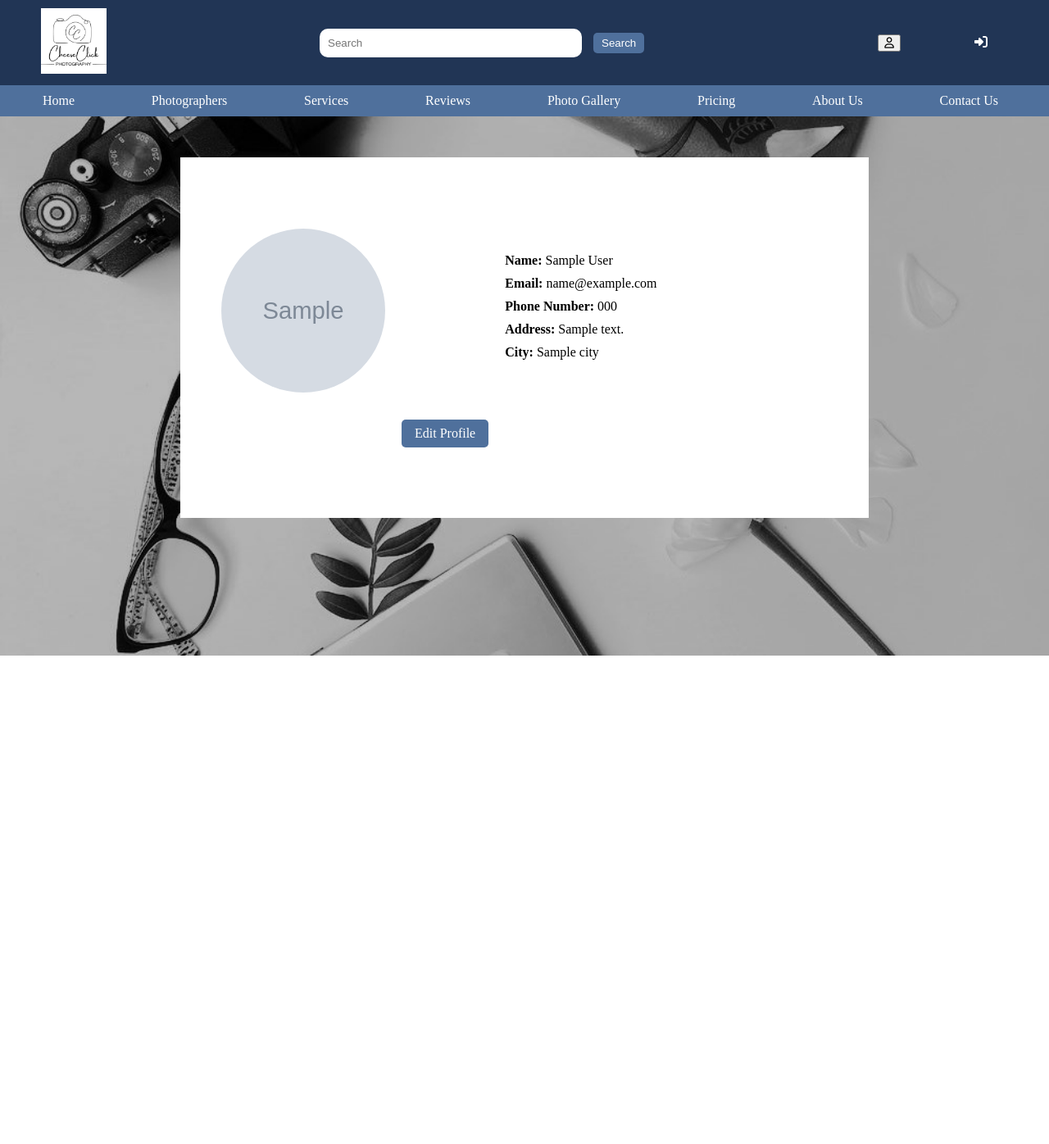
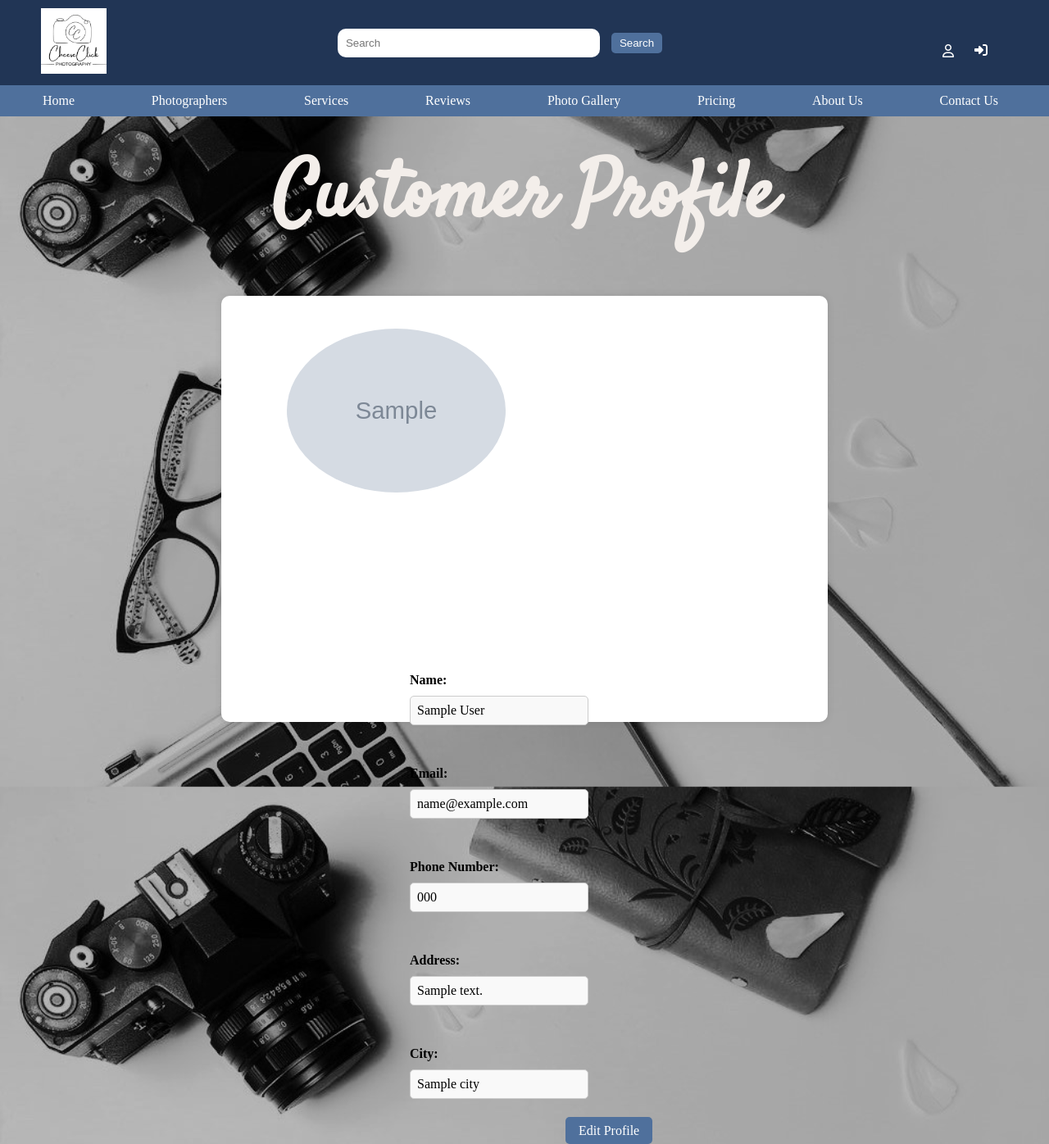
Before and after one commit to janeclarette/photodb, a PHP site: page /profile.php in a window 1280 px wide. Shown: the whole page at 82% size. Before the commit the page ends 800 px from the top, so only its background shows below. Run offline with PHP 8.4, Linux system fonts and the light colour scheme; the visitor is signed in with stand-in values (Sample User, id 1); tables that the repository leaves empty or names only in its code hold one stand-in row (values such as "Sample post"); grey boxes marked "Sample" are stand-in pictures; data that the repository does not hold is empty.

Commit message:
customer profile

```diff
--- a/customer/profile.php
+++ b/customer/profile.php
@@ -1,7 +1,78 @@
+<?php include("../include/config.php");
+//header for general lang ?>
+<!DOCTYPE html>
+
+<html lang="en">
+<head>
+    <meta charset="UTF-8">
+    <meta name="viewport" content="width=device-width, initial-scale=1.0">
+
+    <title>General Page</title>
+    <link rel="preconnect" href="https://fonts.googleapis.com">
+    <link rel="stylesheet" href="../include/style.css">
+    <link rel="preconnect" href="https://fonts.gstatic.com" crossorigin>
+    <link href="https://fonts.googleapis.com/css2?family=Cinzel&family=Satisfy&display=swap" rel="stylesheet">
+    <link rel="stylesheet" href="https://cdnjs.cloudflare.com/ajax/libs/font-awesome/5.15.4/css/all.min.css">
+    <link rel="stylesheet" href="https://cdnjs.cloudflare.com/ajax/libs/font-awesome/6.4.2/css/all.min.css" integrity="sha512-z3gLpd7yknf1YoNbCzqRKc4qyor8gaKU1qmn+CShxbuBusANI9QpRohGBreCFkKxLhei6S9CQXFEbbKuqLg0DA==" crossorigin="anonymous" referrerpolicy="no-referrer">
+</head>
+<body>
+    <!-- Main header with navigation bar -->
+    <header class="navbar">
+        <div class="logo">
+            <!-- Logo (upper left corner) -->
+            <a href="#"><img src="../uploads/C.png" alt="Logo"></a>
+        </div>
+        <div class="search">
+            <!-- Search (center) -->
+            <input type="text" placeholder="Search">
+            <button type="submit">Search</button>
+        </div>
+        <div class="profile"><i class="fa-regular fa-user"></i>
+
+            <div class="logout">
+                <!-- Logout link -->
+                <a href="/photodb/admin/logout.php"><i class="fas fa-sign-in-alt"></i></a>
+            </div>
+        </div>
+    </header>
+    <!-- Secondary navigation bar -->
+    <nav class="sub-navbar">
+        <ul>
+            <!-- Navigation links -->
+            <li><a href="#">Home</a></li>
+            <!-- Dropdown for Photographers -->
+            <li><a href="#">Photographers</a></li>
+            <!-- Dropdown for Services -->
+            <li class="dropdown">
+            <a href="#">Services</a>
+            <div class="dropdown-content">
+                <?php
+                // Fetch service types from the database
+                $serviceTypesSql = "SELECT * FROM servicetypes";
+                $serviceTypesResult = $conn->query($serviceTypesSql);
+                while($serviceTypeRow = $serviceTypesResult->fetch_assoc()) {
+                    echo "<a>{$serviceTypeRow['TypeName']}</a>";
+                }
+                ?>
+            </div>
+            </li>
+            <li><a href="#">Reviews</a></li>
+            <li><a href="#">Photo Gallery</a></li>
+            <li><a href="#">Pricing</a></li>
+            <li><a href="#">About Us</a></li>
+            <li><a href="#">Contact Us</a></li>
+        </ul>
+    </nav>
+
+</body>
+</html>
+
+
+
 <?php
 session_start();
 include("../include/config.php");
-include("../include/header.php");
+//include("../include/header.php");
 
 // Check if the customer is logged in
 if (!isset($_SESSION['CustomerID'])) {
@@ -9,6 +80,7 @@
     header("Location: /lib2/customer/customerdashboard.php");
     exit();
 }
+
 
 // Get the customer ID from the session
 $customerID = $_SESSION['CustomerID'];
@@ -24,6 +96,7 @@
     // Output customer profile
     $row = $result->fetch_assoc();
 ?>
+<h2> Customer Profile </h2>
 <div class="container">
     <div class="profile">
         <div class="profile-image">
@@ -35,7 +108,6 @@
             }
             ?>
         </div>
-        <a href="#" class="edit-profile">Edit Profile</a>
         <div class="profile-details">
             <div class="detail">
                 <span class="label">Name:</span>
@@ -59,9 +131,8 @@
             </div>
         </div>
     </div>
+    <a href="#" class="edit-profile">Edit Profile</a>
 </div>
-
-
 
 <?php
 } else {
@@ -72,6 +143,7 @@
 
 <style>
 h2 {
+    margin-top: 30px;
     text-align: center;
     color: #F3EEEA;
     font-weight: bold;
@@ -84,31 +156,33 @@
     background-size: cover;
     background-attachment: fixed;
     height: 100vh;
-
-}.container {
-    max-width: 800px;
-    margin: 50px auto;
-        background-color: #ffffff;
-        height: 50vh;
+    font-family: serif;
 }
 
-.profile-container {
+.container {
+    max-width: 700px;
+    margin: 50px auto;
+    margin-bottom: 30px;
+    height: 60vh; /* Allow height to adjust based on content */
+    background-color: #ffffff;
+    padding: 20px; /* Add padding for spacing */
+    border-radius: 10px; /* Add some border radius for a rounded look */
+    box-shadow: 0 0 10px rgba(0, 0, 0, 0.1); /* Add a subtle shadow for depth */
+}
+
+.profile {
     display: flex;
-    align-items: center;
-    background-color: #ffffff;
-    border-radius: 20px;
-    box-shadow: 0 0 20px rgba(0, 0, 0, 0.1);
-    overflow: hidden;
+    flex-wrap: wrap; /* Allow flex items to wrap */
+    margin-left: 60px;
+    margin-top: 20px;
 }
 
 .profile-image {
-    flex-shrink: 0;
-    width: 200px;
+    margin-bottom: 200px;
     height: 200px;
     border-radius: 50%;
     overflow: hidden;
     margin-right: 20px;
-    margin-left: 30px;
 }
 
 .profile-image img {
@@ -118,26 +192,43 @@
 }
 
 .profile-details {
-    flex: 1;
-    padding: 20px;
+    flex: 1; /* Take remaining space */
+    display: flex;
+    flex-direction: column;
+    margin-left: 50px;
 }
 
-.detail {
+.profile-details .detail {
+    margin-bottom: 20px;
+    margin-top: 20px;
+    margin-left: 100px;
+    display: block;
+}
+
+.profile-details .label {
+    font-weight: bold;
+    display: block;
     margin-bottom: 10px;
 }
 
-.label {
-    font-weight: bold;
+.profile-details .value {
+    padding: 8px;
+    border: 1px solid #ccc;
+    border-radius: 5px;
+    background-color: #f9f9f9;
+    width: 200px;
+    display: block;
+    margin-bottom: 10px;
 }
 
 .edit-profile {
-    margin-top: 300px;
     padding: 8px 16px;
     background-color: #4F709C;
     color: #ffffff;
     text-decoration: none;
     border-radius: 5px;
-    transition: background-color 0.3s;
+    margin-left: 400px; /* Align to the right */
+    margin-top: 100px; /* Add some top margin */
 }
 
 .edit-profile:hover {
```
